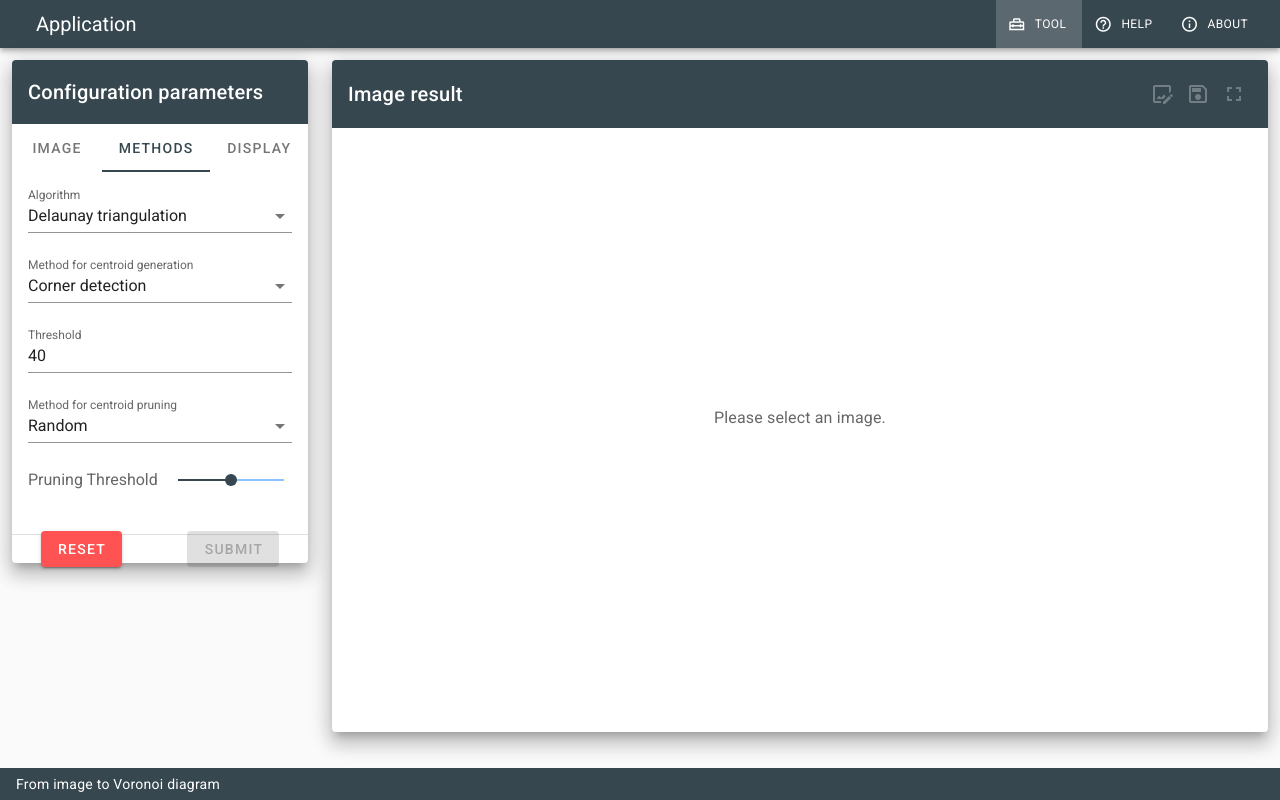
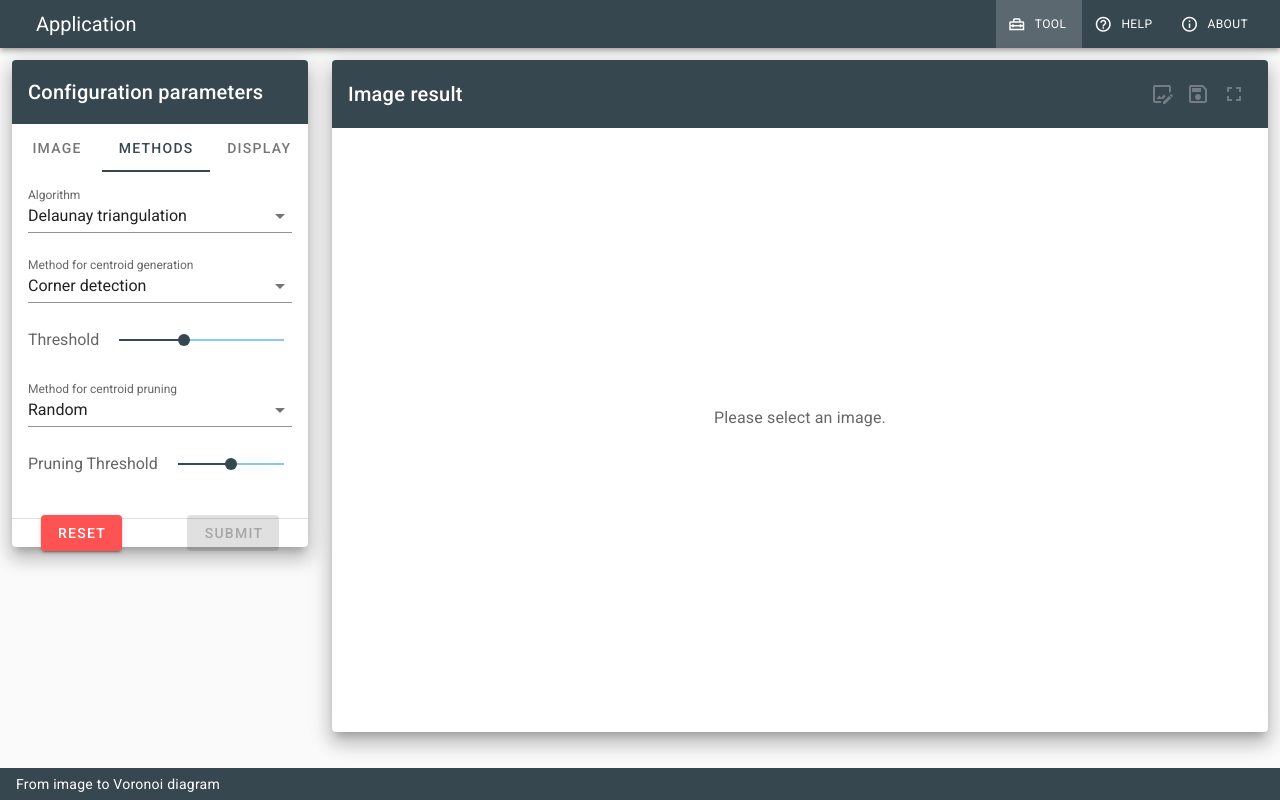
Before and after one commit to nickvdw/image-to-voronoi, a Vue app: page /#/tool in a window 1280 px wide. Both pictures are taken after a click on the tab "METHODS". Built offline with nearby package versions, Linux system fonts and the light colour scheme; what vue-html2canvas would draw is missing.

Commit message:
Added sliders instead of numerical inputs

```diff
--- a/src/components/Menu.vue
+++ b/src/components/Menu.vue
@@ -85,44 +85,58 @@
                 hint="This method will be used for picking the centroids."
               />
               <!-- Threshold for number of centroids -->
-              <v-text-field
+              <v-slider
                 color="blue-grey darken-3"
                 label="Threshold"
                 v-show="this.selectedMethod === 'Corner detection'"
                 v-model="selectedThreshold"
                 :rules="thresholdRules"
-                type="number"
+                step="1"
+                min="1"
+                max="100"
+                :thumb-label="true"
                 hint="A lower threshold results in more centroids."
               />
               <!-- Minimum radius for poissoin disc sampling -->
-              <v-text-field
+              <v-slider
                 color="blue-grey darken-3"
                 label="Minimum distance for between points"
                 v-show="this.selectedMethod === 'Poisson disc sampling'"
                 v-model="selectedPoissonDistance"
                 :rules="poissonDistanceRules"
-                type="number"
+                step="0.5"
+                min="0"
+                max="100"
+                :thumb-label="true"
                 hint="The minimum distance (in pixels) between points when using poisson disc sampling."
               />
               <!-- Number of nearest neighbours -->
-              <v-text-field
+              <v-slider
                 color="blue-grey darken-3"
                 label="Number of nearest neighbours"
                 v-show="this.selectedAlgorithm === 'Naive'"
                 v-model="selectedNumberOfNeighbours"
                 :rules="numberOfNeighboursRules"
-                type="number"
+                step="1"
+                min="0"
+                max="100"
+                :thumb-label="true"
+                hide-details
               />
               <!-- Threshold for sobel edges -->
-              <v-text-field
+              <v-slider
                 color="blue-grey darken-3"
                 label="Threshold"
                 v-show="this.selectedMethod === 'Edge detection'"
                 v-model="selectedSobelThreshold"
                 :rules="sobelThresholdRules"
-                type="number"
+                step="1"
+                min="0"
+                max="255"
+                :thumb-label="true"
+                hide-details
               />
-              <v-text-field
+              <v-slider
                 color="blue-grey darken-3"
                 label="Threshold"
                 v-show="
@@ -130,7 +144,10 @@
                 "
                 v-model="selectedGreyscaleThreshold"
                 :rules="greyscaleThresholdRules"
-                type="number"
+                step="1"
+                min="0"
+                max="255"
+                :thumb-label="true"
                 hide-details
               />
               <v-checkbox
@@ -143,7 +160,7 @@
                 label="Inverse threshold"
                 hide-details
               />
-              <v-text-field
+              <v-slider
                 color="blue-grey darken-3"
                 label="Skip x-axis pixels"
                 v-show="
@@ -151,9 +168,13 @@
                 "
                 v-model="selectedGreyscaleX"
                 :rules="sobelThresholdRules"
-                type="number"
+                step="1"
+                min="0"
+                max="500"
+                :thumb-label="true"
+                hide-details
               />
-              <v-text-field
+              <v-slider
                 color="blue-grey darken-3"
                 label="Skip y-axis pixels"
                 v-show="
@@ -161,7 +182,11 @@
                 "
                 v-model="selectedGreyscaleY"
                 :rules="sobelThresholdRules"
-                type="number"
+                step="1"
+                min="0"
+                max="500"
+                :thumb-label="true"
+                hide-details
               />
               <!-- Field to select method for centroid pruning -->
               <v-select
@@ -244,14 +269,18 @@
                   </v-menu>
                 </template>
               </v-text-field>
-              <v-text-field
+              <v-slider
                 v-if="displayEdges"
                 color="blue-grey darken-3"
                 label="Edge thickness"
                 class="mt-4"
                 v-model="selectedEdgeThickness"
                 :rules="edgeThicknessRules"
-                type="number"
+                step="0.1"
+                min="0.01"
+                max="10"
+                :thumb-label="true"
+                hide-details
               />
               <v-checkbox
                 color="blue-grey darken-3"
@@ -290,14 +319,18 @@
                   </v-menu>
                 </template>
               </v-text-field>
-              <v-text-field
+              <v-slider
                 v-if="displayCentroids"
                 color="blue-grey darken-3"
                 label="Centroid size"
                 class="mt-4"
                 v-model="selectedCentroidSize"
                 :rules="centroidSizeRules"
-                type="number"
+                step="0.1"
+                min="0.01"
+                max="10"
+                :thumb-label="true"
+                hide-details
               />
               <v-checkbox
                 color="blue-grey darken-3"
```
